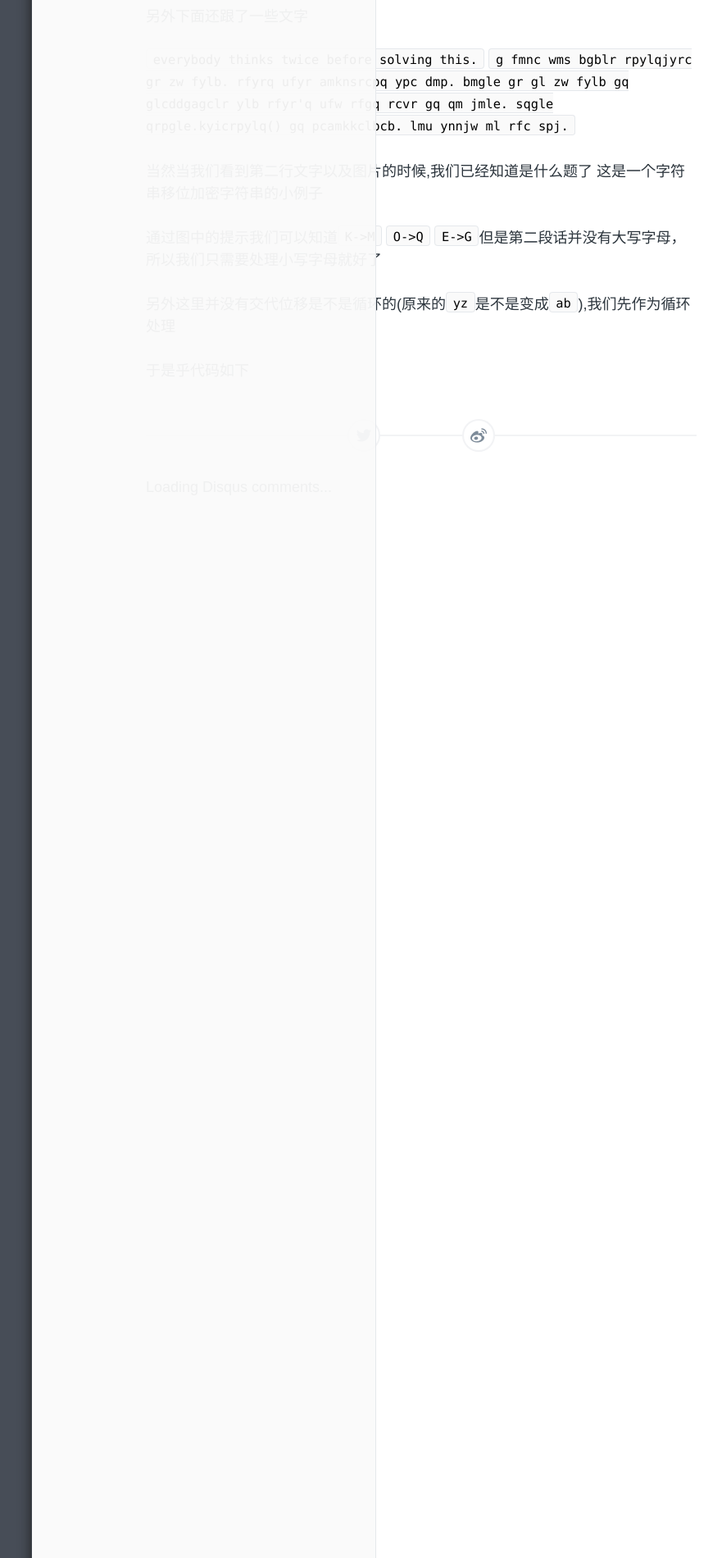
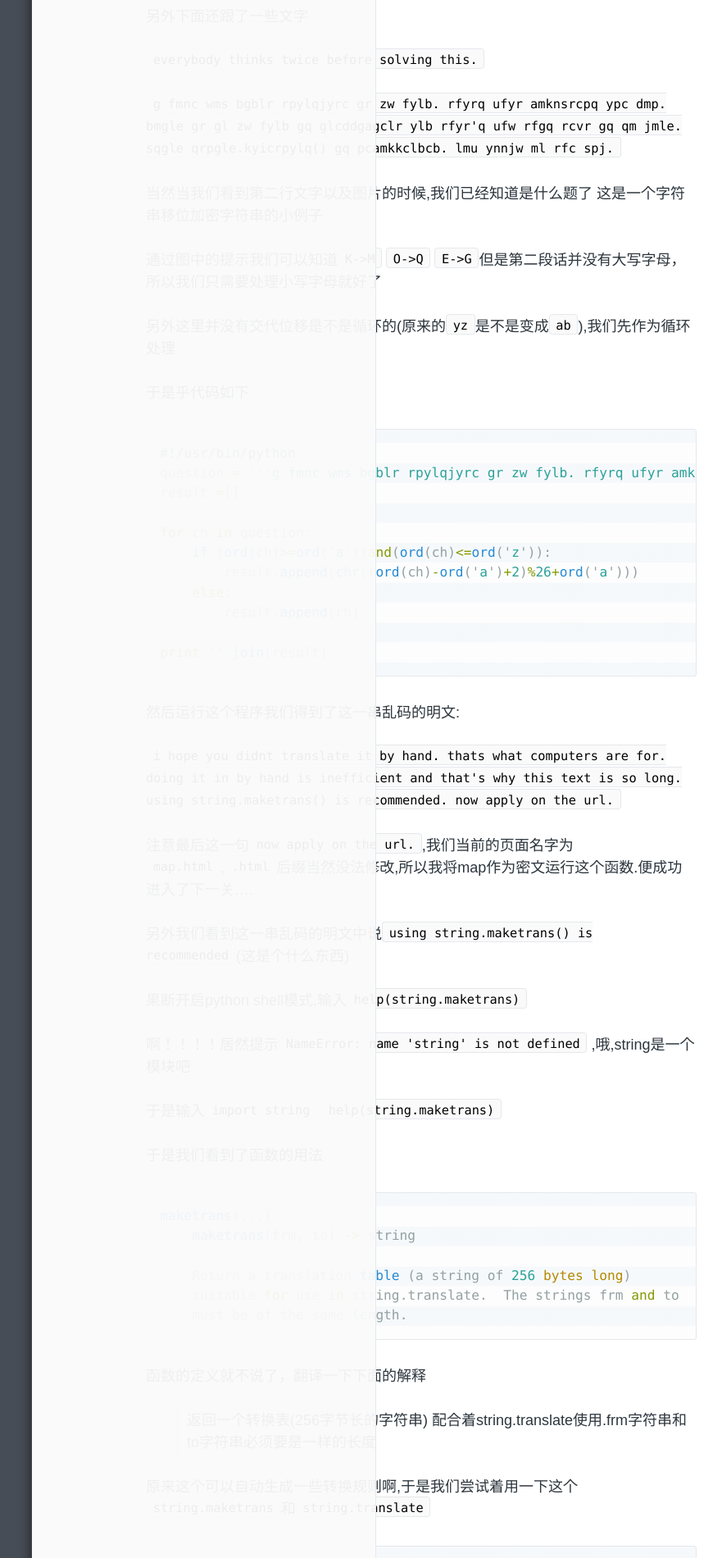
Before and after one commit to jnchen/jnchen.github.io, a Jekyll site: the page built from _posts/pythonchallenge/2015-08-29-python-challenge-2.md, in a window 1280 px wide. Shown: the part 480-2380 px from the top of the page at 82% size, without its empty margins (126-1007 px from the left). Built offline with Jekyll 4.4.1, drawn with Linux system fonts in a browser that asks for light colours; comment, search, counter and statistics services are not loaded; some of the changed text lies outside the part shown.

Commit message:
Update 2015-08-29-python-challenge-2.md

````diff
--- a/_posts/pythonchallenge/2015-08-29-python-challenge-2.md
+++ b/_posts/pythonchallenge/2015-08-29-python-challenge-2.md
@@ -12,6 +12,7 @@ tags: [python]
 另外下面还跟了一些文字
 
 `everybody thinks twice before solving this.`
+
 `g fmnc wms bgblr rpylqjyrc gr zw fylb. rfyrq ufyr amknsrcpq ypc dmp. bmgle gr gl zw fylb gq glcddgagclr ylb rfyr'q ufw rfgq rcvr gq qm jmle. sqgle qrpgle.kyicrpylq() gq pcamkkclbcb. lmu ynnjw ml rfc spj.`
 
 当然当我们看到第二行文字以及图片的时候,我们已经知道是什么题了  这是一个字符串移位加密字符串的小例子
@@ -21,3 +22,91 @@ tags: [python]
 另外这里并没有交代位移是不是循环的(原来的`yz`是不是变成`ab`),我们先作为循环处理
 
 于是乎代码如下
+
+```python
+#!/usr/bin/python
+question = '''g fmnc wms bgblr rpylqjyrc gr zw fylb. rfyrq ufyr amknsrcpq ypc dmp. bmgle gr gl zw fylb gq glcddgagclr ylb rfyr'q ufw rfgq rcvr gq qm jmle. sqgle qrpgle.kyicrpylq() gq pcamkkclbcb. lmu ynnjw ml rfc spj.'''
+result =[]
+
+for ch in question:
+    if (ord(ch)>=ord('a'))and(ord(ch)<=ord('z')):
+        result.append(chr((ord(ch)-ord('a')+2)%26+ord('a')))
+    else:
+        result.append(ch)
+
+print ''.join(result)
+```
+
+然后运行这个程序我们得到了这一串乱码的明文:
+
+`i hope you didnt translate it by hand. thats what computers are for. doing it in by hand is inefficient and that's why this text is so long. using string.maketrans() is recommended. now apply on the url.`
+
+注意最后这一句`now apply on the url.`,我们当前的页面名字为`map.html`,`.html`后缀当然没法修改,所以我将map作为密文运行这个函数.便成功进入了下一关....
+
+
+另外我们看到这一串乱码的明文中说`using string.maketrans() is recommended`(这是个什么东西)
+
+果断开启python shell模式,输入`help(string.maketrans)`
+
+啊！！！！居然提示`NameError: name 'string' is not defined` ,哦,string是一个模块吧
+
+于是输入`import string`   `help(string.maketrans)`
+
+于是我们看到了函数的用法
+
+```python
+maketrans(...)
+    maketrans(frm, to) -> string
+
+    Return a translation table (a string of 256 bytes long)
+    suitable for use in string.translate.  The strings frm and to
+    must be of the same length.
+```
+
+函数的定义就不说了，翻译一下下面的解释
+
+> 返回一个转换表(256字节长的字符串)
+> 配合着string.translate使用.frm字符串和to字符串必须要是一样的长度
+
+原来这个可以自动生成一些转换规则啊,于是我们尝试着用一下这个`string.maketrans`和`string.translate`
+
+```python
+#!/usr/bin/python
+import string
+def encrypt(question):
+    table = string.maketrans('abcdefghijklmnopqrstuvwxyz','cdefghijklmnopqrstuvwxyzab')
+    return string.translate(question,table)
+question = raw_input("please input the stirng:")
+print encrypt(question)
+```
+
+果然也可以实现同样的效果...
+
+另外我发现`string`模块有一些属性
+
+> whitespace -- a string containing all characters considered whitespace
+> lowercase -- a string containing all characters considered lowercase letters
+> uppercase -- a string containing all characters considered uppercase letters
+> letters -- a string containing all characters considered letters
+> digits -- a string containing all characters considered decimal digits
+> hexdigits -- a string containing all characters considered hexadecimal digits
+> octdigits -- a string containing all characters considered octal digits
+> punctuation -- a string containing all characters considered punctuation
+> printable -- a string containing all characters considered printable
+
+这里面有一个`lowercase`我们可以用一下,改写我们的程序如下
+
+```python
+
+#!/usr/bin/python
+import string
+
+def encrypt2(question):
+    table  = string.maketrans(string.lowercase,string.lowercase[2:]+string.lowercase[:2])
+    return string.translate(question,table)
+
+question = raw_input("please input the stirng:")
+print encrypt2(question)
+```
+
+同样可以得到我们的结果
````
